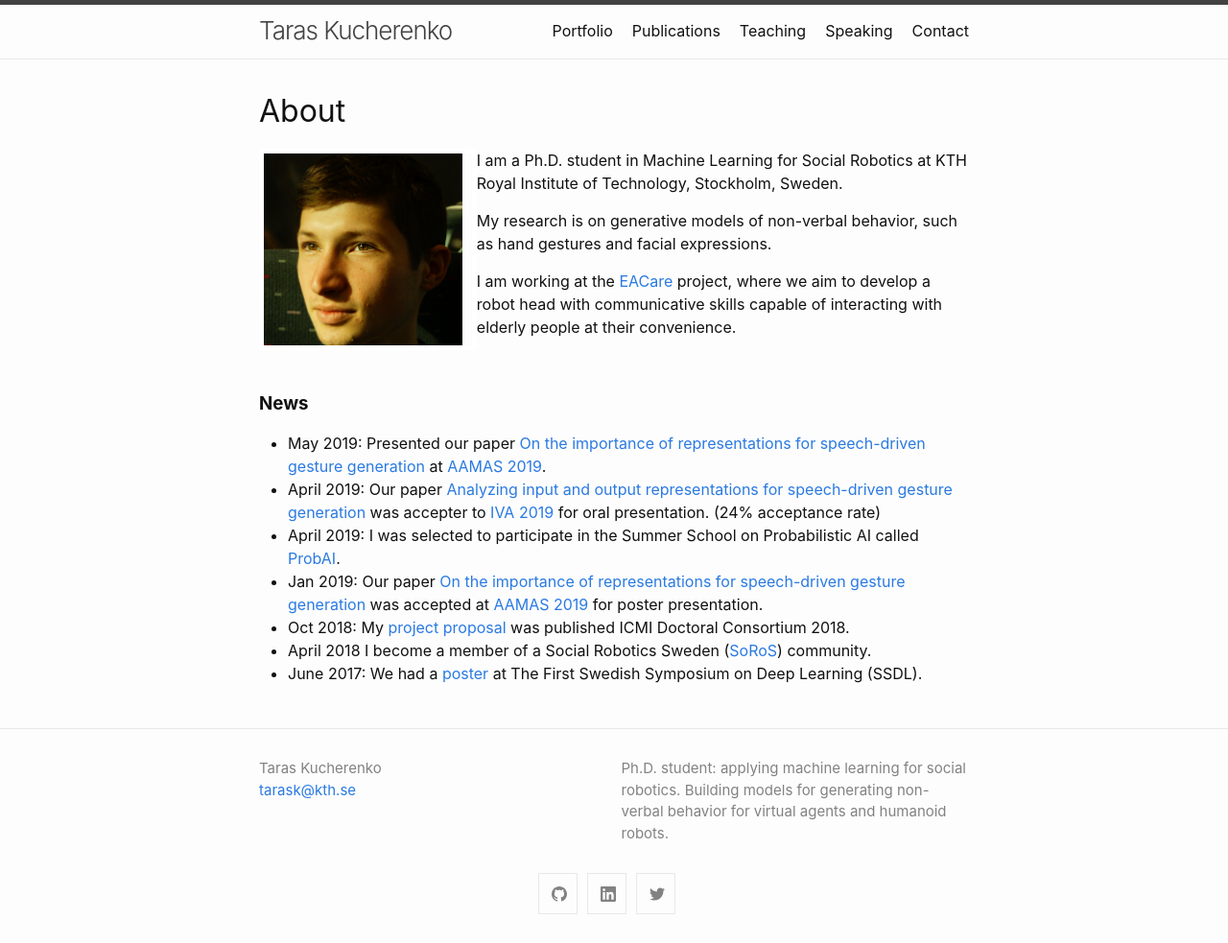
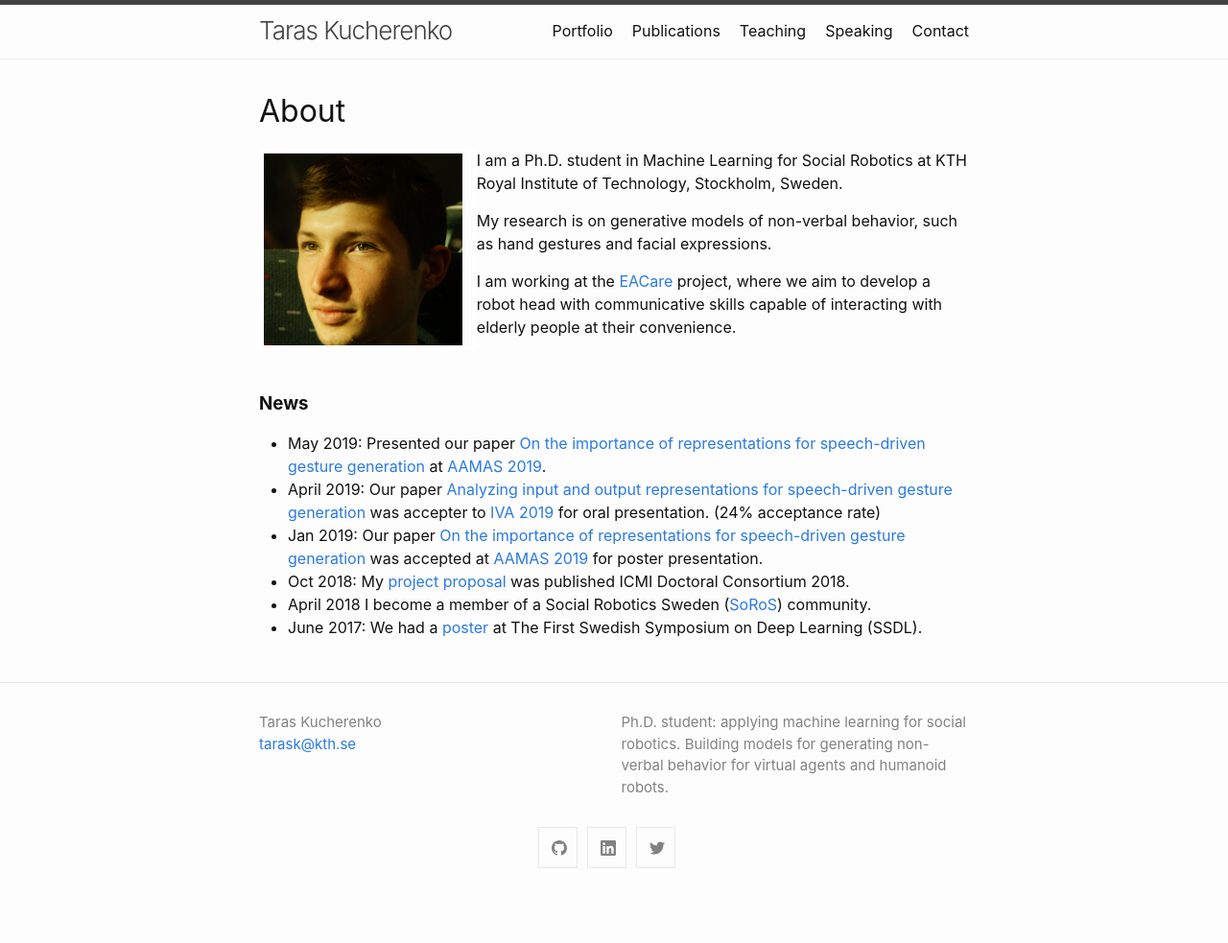
Before and after one commit to Svito-zar/Svito-zar.github.io, a Jekyll site: the page built from index.md, in a window 1280 px wide. Shown: the whole page at 96% size. Built offline with Jekyll 4.4.1, drawn with Linux system fonts in a browser that asks for light colours; after the commit the page ends 935 px from its top, so only the background shows below that.

Commit message:
A small fix

```diff
--- a/_config.yml
+++ b/_config.yml
@@ -32,7 +32,6 @@ header_pages:
  - _pages/teaching.md
  - _pages/speaking.md
  - _pages/contact.md
- # - index.md
  #- _pages/datasets.md
 
 # Build settings
--- a/index.md
+++ b/index.md
@@ -20,7 +20,6 @@ I am working at the [EACare](http://www.csc.kth.se/cvap/EACare/) project, where
 
 * May 2019: Presented our paper [On the importance of representations for speech-driven gesture generation](http://www.ifaamas.org/Proceedings/aamas2019/pdfs/p2072.pdf) at [AAMAS 2019](http://aamas2019.encs.concordia.ca/).
 * April 2019: Our paper [Analyzing input and output representations for speech-driven gesture generation](https://www.researchgate.net/publication/331645229_Analyzing_Input_and_Output_Representations_for_Speech-Driven_Gesture_Generation) was accepter to [IVA 2019](https://iva2019.sciencesconf.org/) for oral presentation. (24% acceptance rate)
-* April 2019: I was selected to participate in the Summer School on Probabilistic AI called [ProbAI](https://probabilistic.ai/).
 * Jan 2019: Our paper [On the importance of representations for speech-driven gesture generation](http://www.ifaamas.org/Proceedings/aamas2019/pdfs/p2072.pdf) was accepted at [AAMAS 2019](http://aamas2019.encs.concordia.ca/) for poster presentation.
 * Oct 2018: My [project proposal](https://www.researchgate.net/publication/328032360_Data_Driven_Non-Verbal_Behavior_Generation_for_Humanoid_Robots) was published ICMI Doctoral Consortium 2018.
 * April 2018 I become a member of a Social Robotics Sweden ([SoRoS](https://soros-community.github.io/)) community.
```
